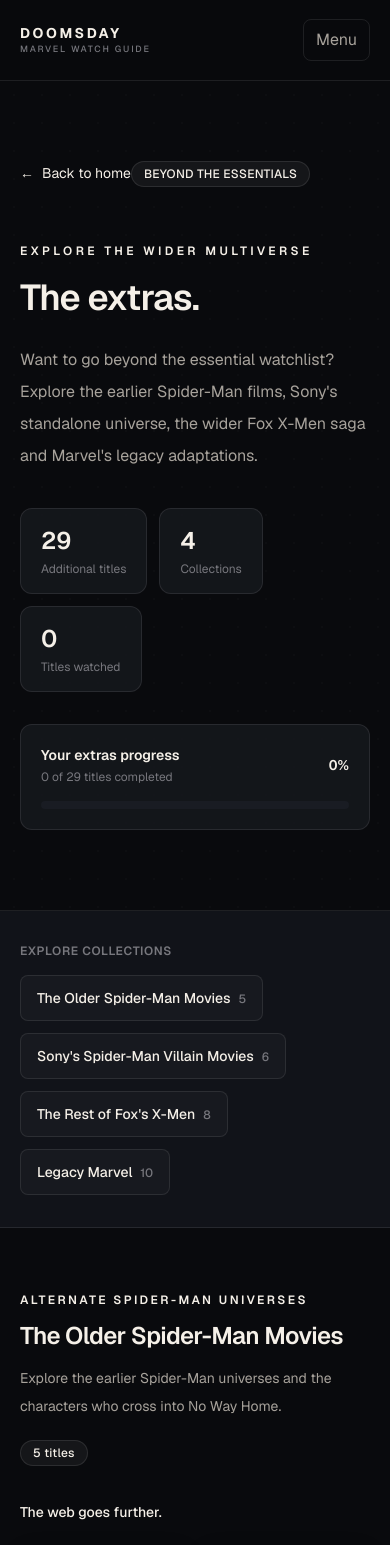
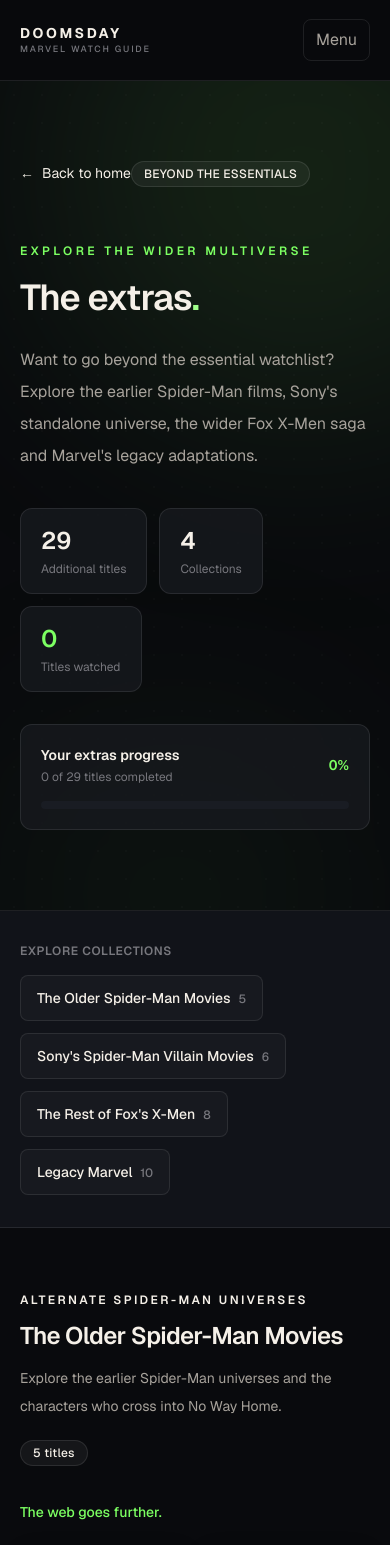
Before and after one commit to prithvikings/dooms, a Next.js app: page /extras in a window 390 px wide. Shown: the top 1545 px of the page. Built offline with nearby package versions, Linux system fonts and the light colour scheme.

Commit message:
Extend green theme across main pages

```diff
--- a/app/extras/ExtrasPageContent.tsx
+++ b/app/extras/ExtrasPageContent.tsx
@@ -62,8 +62,8 @@ export function ExtrasPageContent({
       {/* Page Hero */}
       <section className="relative isolate overflow-hidden border-b border-border">
         <div className="pointer-events-none absolute inset-0 -z-10">
-          <div className="absolute -right-40 -top-40 size-[500px] rounded-full bg-doom-red/10 blur-[120px]" />
-          <div className="absolute -bottom-40 left-0 size-[350px] rounded-full bg-doom-gold/5 blur-[120px]" />
+          <div className="absolute -right-40 -top-40 size-[500px] rounded-full bg-accent-green/10 blur-[120px]" />
+          <div className="absolute -bottom-40 left-0 size-[350px] rounded-full bg-accent-green/5 blur-[120px]" />
           <div className="absolute inset-0 bg-[radial-gradient(rgba(255,255,255,0.045)_1px,transparent_1px)] [background-size:28px_28px] opacity-40" />
         </div>
 
@@ -71,7 +71,7 @@ export function ExtrasPageContent({
           <div className="max-w-3xl">
             <Link
               href="/"
-              className="mb-8 inline-flex items-center gap-2 text-sm text-foreground-muted transition-colors hover:text-doom-gold"
+              className="mb-8 inline-flex items-center gap-2 text-sm text-foreground-muted transition-colors hover:text-accent-green"
             >
               <span aria-hidden="true">←</span>
               Back to home
@@ -81,13 +81,13 @@ export function ExtrasPageContent({
               BEYOND THE ESSENTIALS
             </Badge>
 
-            <p className="mt-7 text-xs font-semibold uppercase tracking-[0.28em] text-doom-gold">
+            <p className="mt-7 text-xs font-semibold uppercase tracking-[0.28em] text-accent-green">
               EXPLORE THE WIDER MULTIVERSE
             </p>
 
             <h1 className="mt-4 text-4xl font-semibold leading-tight tracking-tight text-foreground sm:text-5xl lg:text-6xl">
               The extras
-              <span className="text-doom-red-light">.</span>
+              <span className="text-accent-green-light">.</span>
             </h1>
 
             <p className="mt-6 max-w-2xl text-base leading-8 text-foreground-secondary">
@@ -118,7 +118,7 @@ export function ExtrasPageContent({
               </div>
 
               <div className="rounded-xl border border-border bg-surface/80 px-5 py-4">
-                <p className="text-2xl font-semibold text-doom-gold">
+                <p className="text-2xl font-semibold text-accent-green">
                   {isExtraLoaded ? extraWatchedCount : "—"}
                 </p>
                 <p className="mt-1 text-xs text-foreground-muted">
@@ -141,7 +141,7 @@ export function ExtrasPageContent({
                   </p>
                 </div>
 
-                <span className="text-sm font-semibold tabular-nums text-doom-gold">
+                <span className="text-sm font-semibold tabular-nums text-accent-green">
                   {isExtraLoaded
                     ? `${extraProgressPercentage}%`
                     : "—"}
@@ -159,7 +159,7 @@ export function ExtrasPageContent({
                 aria-valuemax={100}
               >
                 <div
-                  className="h-full rounded-full bg-doom-gold transition-all duration-500"
+                  className="h-full rounded-full bg-accent-green transition-all duration-500"
                   style={{
                     width: `${
                       isExtraLoaded ? extraProgressPercentage : 0
@@ -196,7 +196,7 @@ export function ExtrasPageContent({
               <a
                 key={collection.id}
                 href={`#${collection.id}`}
-                className="rounded-lg border border-border bg-surface px-4 py-3 text-sm font-medium text-foreground-secondary transition-colors hover:border-doom-gold/40 hover:text-doom-gold"
+                className="rounded-lg border border-border bg-surface px-4 py-3 text-sm font-medium text-foreground-secondary transition-colors hover:border-accent-green/40 hover:text-accent-green"
               >
                 {collection.title}
                 <span className="ml-2 text-xs text-foreground-muted">
@@ -233,7 +233,7 @@ export function ExtrasPageContent({
                   </Badge>
                 </div>
 
-                <p className="mb-6 text-sm font-medium text-doom-gold">
+                <p className="mb-6 text-sm font-medium text-accent-green">
                   {description.accent}
                 </p>
 
@@ -263,11 +263,11 @@ export function ExtrasPageContent({
       {/* Closing CTA */}
       <section className="border-t border-border bg-background-secondary py-16 sm:py-20">
         <Container>
-          <div className="relative overflow-hidden rounded-2xl border border-doom-red/20 bg-gradient-to-br from-[#241519] to-background-secondary px-6 py-12 text-center sm:px-12 sm:py-16">
-            <div className="pointer-events-none absolute -right-20 -top-32 size-80 rounded-full bg-doom-red/15 blur-[100px]" />
+          <div className="relative overflow-hidden rounded-2xl border border-accent-green/20 bg-gradient-to-br from-[#142116] to-background-secondary px-6 py-12 text-center sm:px-12 sm:py-16">
+            <div className="pointer-events-none absolute -right-20 -top-32 size-80 rounded-full bg-accent-green/15 blur-[100px]" />
 
             <div className="relative mx-auto max-w-2xl space-y-5">
-              <p className="text-xs font-semibold uppercase tracking-[0.25em] text-doom-gold">
+              <p className="text-xs font-semibold uppercase tracking-[0.25em] text-accent-green">
                 BACK TO THE MAIN JOURNEY
               </p>
 
@@ -283,7 +283,7 @@ export function ExtrasPageContent({
 
               <Link
                 href="/essentials"
-                className="inline-flex items-center justify-center rounded-lg bg-doom-red px-6 py-3 text-sm font-semibold text-white transition-colors hover:bg-doom-red-light"
+                className="inline-flex items-center justify-center rounded-lg bg-accent-green px-6 py-3 text-sm font-semibold text-white transition-colors hover:bg-accent-green-light"
               >
                 Explore the essentials →
               </Link>
```
